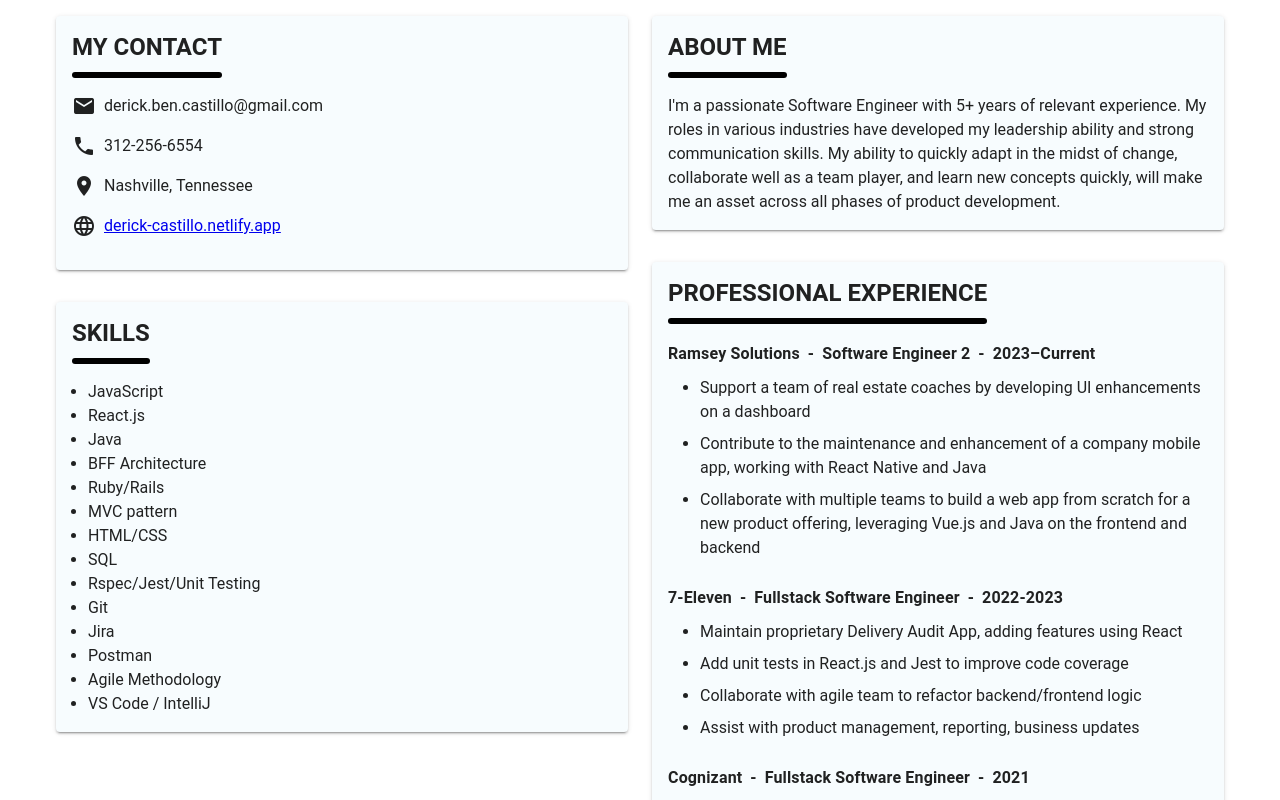
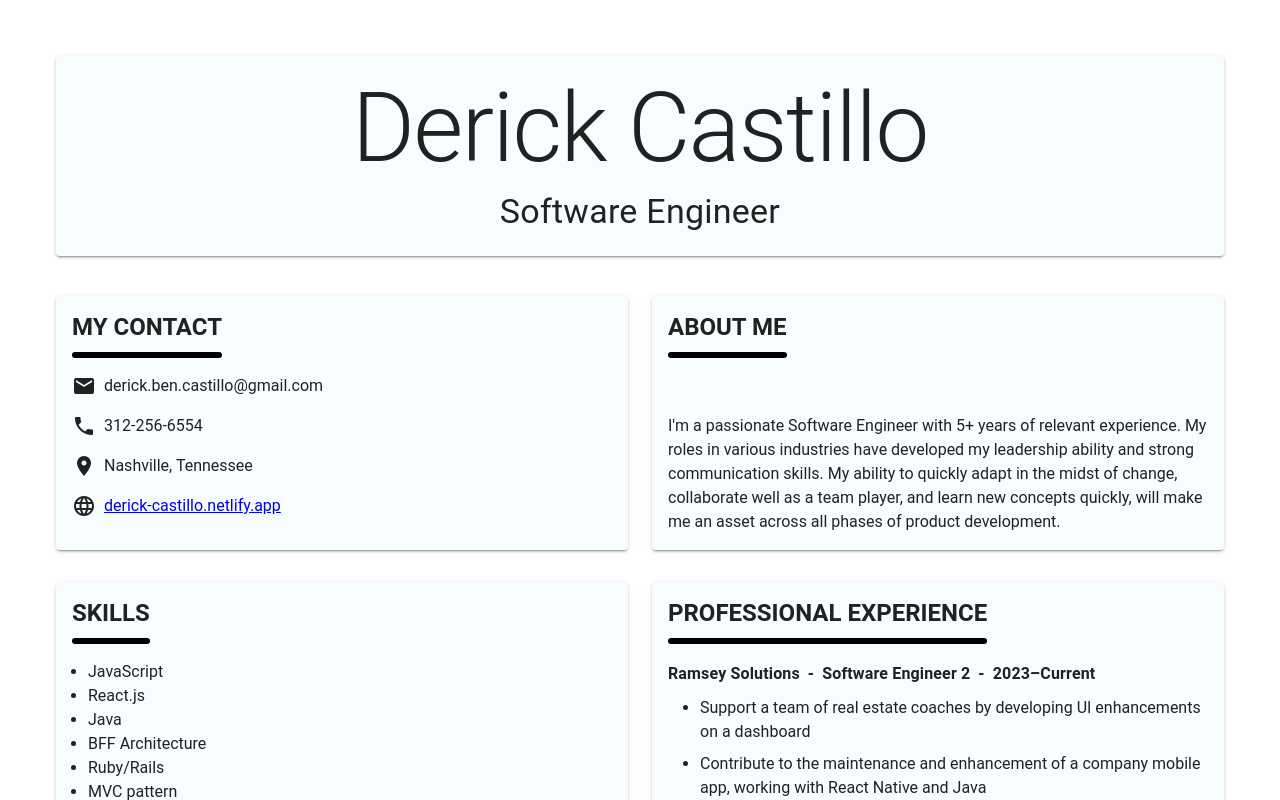
Before and after one commit to dbcastillo/portfolio2025, a Vue app: page / in a window 1280 px wide. Shown: the top 800 px of the page. Built offline with nearby package versions, Linux system fonts and the light colour scheme.

Commit message:
finalize styling, add header

```diff
--- a/src/App.vue
+++ b/src/App.vue
@@ -1,6 +1,11 @@
 <template>
   <v-sheet>
-    <v-container class="mb-6">
+    <v-container class="d-flex flex-column mb-6">
+      <v-sheet class="pa-6 my-10 elevation-2 rounded w-100 text-center"
+               style="background-color: #f7fcfe; min-height: 200px">
+        <h1 class="text-h1 pb-4">Derick Castillo</h1>
+        <h2 class="text-h4">Software Engineer</h2>
+      </v-sheet>
       <v-row>
         <v-col class="d-flex flex-column ga-8" cols="12" md="6">
           <v-sheet class="pa-4 elevation-2 rounded" style="background-color: #f7fcfe">
@@ -58,7 +63,7 @@
 
         <v-col class="d-flex flex-column ga-8" cols="12" md="6">
           <v-sheet class="pa-4 elevation-2 rounded" style="background-color: #f7fcfe">
-            <div class="mb-2" style="display: inline-block;">
+            <div class="mb-2 pb-10" style="display: inline-block;">
               <h1 class="text-h5 font-weight-bold">ABOUT ME</h1>
               <div
                   style="height: 6px; width: 100%; background-color: black; border-radius: 3px; margin: 8px 0;"
```
